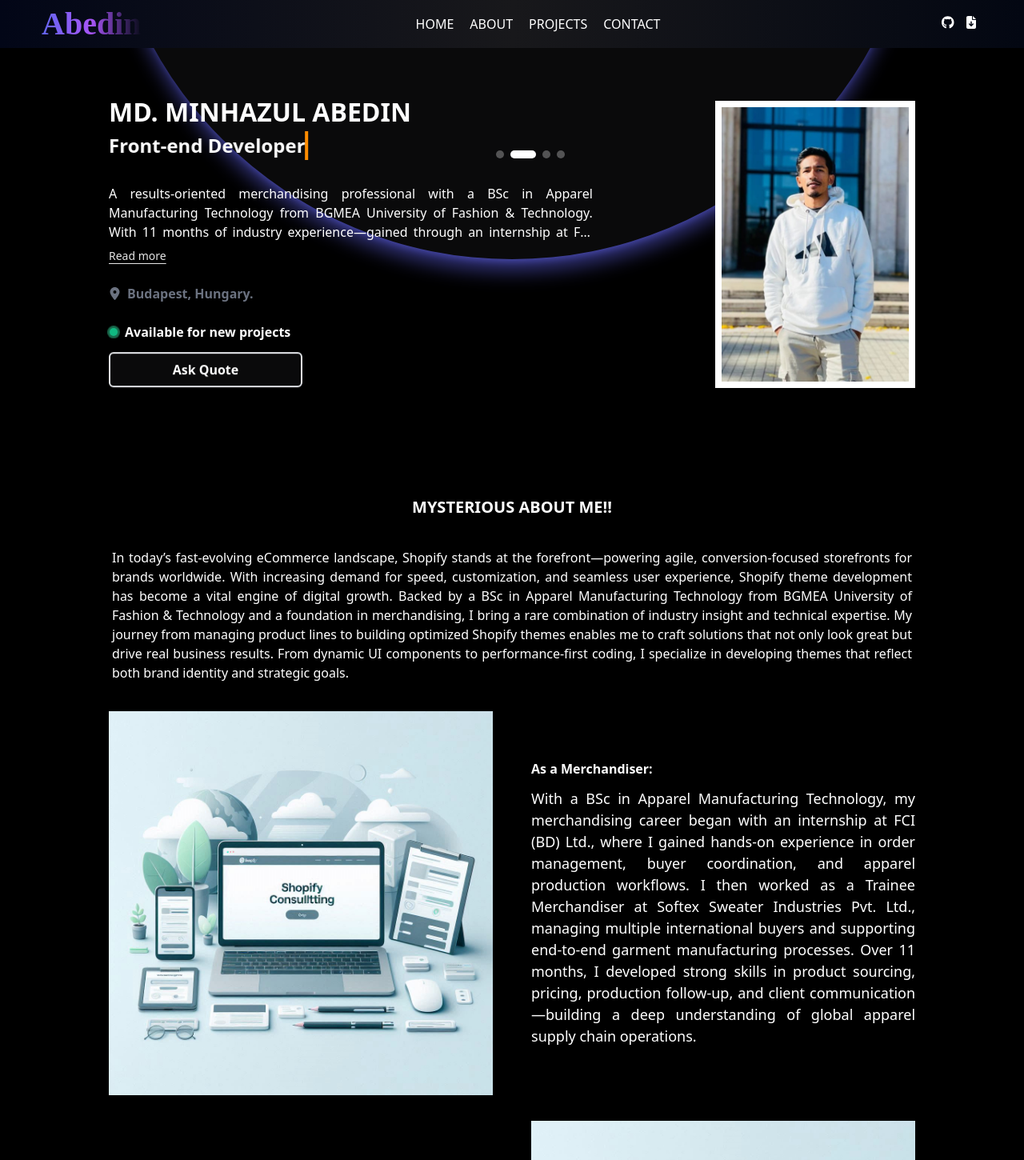
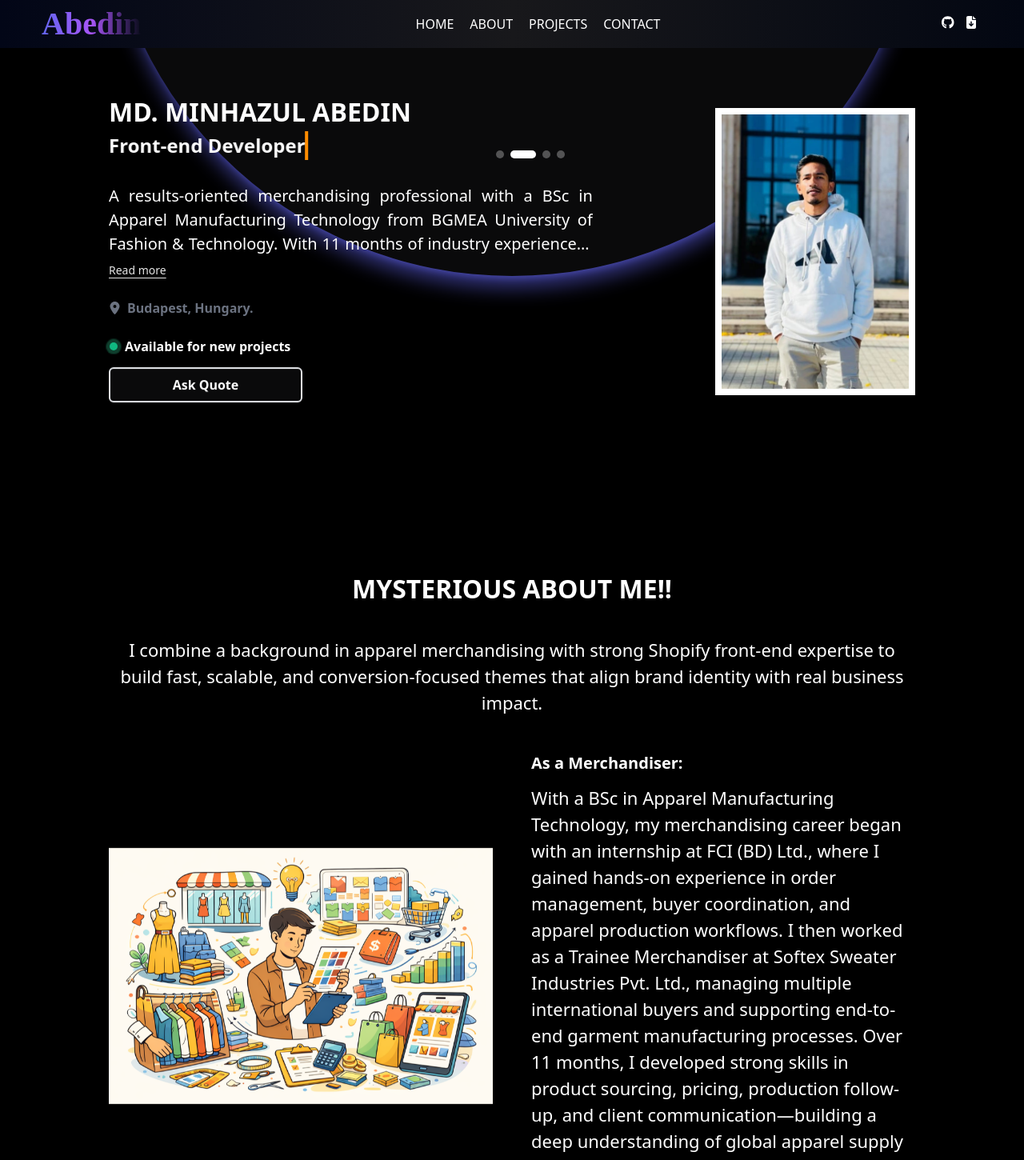
Before and after one commit to min23a/Personal-Web, a Next.js app: page / in a window 1280 px wide. Shown: the top 1450 px of the page at 80% size. Built offline with nearby package versions, Linux system fonts and the light colour scheme; a web font is replaced by a local one.

Commit message:
fixed routing issue

```diff
--- a/Components/Hompage.js
+++ b/Components/Hompage.js
@@ -1,7 +1,7 @@
 import React from 'react'
 import HeaderSection from './Section/HeaderSection';
 import Skills from './Section/Skills';
-import About from './Section/About';
+import AboutMe from './Section/AboutMe';
 import Ending from './Section/Ending';
 import HeroSection from './Section/HeroSection';
 import Pagewidth from '@/Snippet/Pagewidth';
@@ -13,7 +13,7 @@ const Hompage = () => {
         <>
             <Pagewidth>
                 <HeaderSection />
-                <About />
+                <AboutMe />
                 <Skills />
                 <UpworkReviews cls="bg-black rounded-xl my-2 sm:my-4 lg:my-6 shadow-lg shadow-indigo-500/20 py-8 px-5 animate-on-scroll animate-fade-up text-white" reviews={upworkReviews} />
                 <Ending />
--- a/Components/Section/About.js
+++ b/Components/Section/AboutMe.js
@@ -1,11 +1,12 @@
 import React, { useContext } from 'react'
 import { Heading, SubHeading } from '@/Snippet/Typograph'
 import ImageWithText from '@/Snippet/ImageWithText'
-import img from "@/Images/banner2.jpeg"
+import img1 from "@/Images/banner2.jpeg"
+import img2 from "@/Images/merchbanner.png"
 import Image from 'next/image'
 import { DetailsContext } from '../Layout'
 
-const About = () => {
+const AboutMe = () => {
 
     const data = useContext(DetailsContext)
 
@@ -13,16 +14,16 @@ const About = () => {
         <>
             <section id="about" className='pt-3 w-full'>
                 <Heading cls="animate-on-scroll animate-fade-up" >Mysterious About Me!!</Heading>
-                <p className='text-justify w-full m-auto p-3 animate-on-scroll animate-fade-up'>
-                    {data.common_desc}
+                <p className='text-center w-full m-auto p-3 animate-on-scroll animate-fade-up mb-3 sm:mb-6 text-[18px] sm:text-[20px] lg:text-[22px]'>
+                    {data.common_desc_short}
                 </p>
-                <ImageWithText>
-                    <div className='w-full sm:w-[50%] h-auto animate-on-scroll animate-fade-left'>
-                        <Image priority="true" src={img} alt="" className="w-full" />
+                <ImageWithText cls="mb-3 sm:mb-6">
+                    <div className='w-full sm:w-[50%] h-auto animate-on-scroll animate-fade-left flex items-center'>
+                        <Image priority="false" src={img2} alt="" className="w-full" />
                     </div>
                     <div className='w-full sm:w-[50%] h-auto content-center animate-on-scroll animate-fade-right'>
                         <SubHeading>As a Merchandiser:</SubHeading>
-                        <p className='text-[18px] text-justify m-auto mb-3'>
+                        <p className='text-[18px] sm:text-[20px] lg:text-[22px] text-left m-auto mb-3 sm:mb-6'>
                             {data.mer_desc}
                         </p>
                     </div>
@@ -30,12 +31,12 @@ const About = () => {
                 <ImageWithText>
                     <div className='w-full sm:w-[50%] h-auto content-center  animate-on-scroll animate-fade-left'>
                         <SubHeading>As a Developer:</SubHeading>
-                        <p className='text-[18px] text-justify m-auto mb-3'>
+                        <p className='text-[18px] sm:text-[20px] lg:text-[22px] text-left m-auto mb-3 sm:mb-6'>
                             {data.shopify_desc}
                         </p>
                     </div>
                     <div className='w-full sm:w-[50%] h-auto  animate-on-scroll animate-fade-right'>
-                        <Image priority="true" src={img} alt="" className="w-full" />
+                        <Image priority="false" src={img1} alt="" className="w-full" />
                     </div>
                 </ImageWithText>
             </section>
@@ -43,4 +44,4 @@ const About = () => {
     )
 }
 
-export default About
+export default AboutMe
--- a/Components/Section/HeaderSection.js
+++ b/Components/Section/HeaderSection.js
@@ -12,7 +12,7 @@ import { ReadMore } from '@/Snippet/Typograph'
 const HeaderSection = () => {
     const data = useContext(DetailsContext)
     return (
-        <section id="header" className=' pt-3 sm:pt-6 lg:pt-8 pb-4 sm:pb-8 lg:pb-16'>
+        <section id="header" className=' pt-3 sm:pt-6 lg:pt-8 pb-4 sm:pb-8 lg:pb-16 h-[80vh]'>
             <ImageWithText>
                 <div className='relative h-auto max-w-[100%] sm:max-w-[60%] flex justify-center flex-col gap-6 animate-on-scroll animate-fade-up'>
                     <heading>
@@ -23,7 +23,7 @@ const HeaderSection = () => {
                             ))}
                         </Slider>
                     </heading>
-                    <ReadMore contentClassName='text-justify animate-fade' lines={3}>
+                    <ReadMore contentClassName='text-justify animate-fade text-[16px] sm:text-[20px]' lines={3}>
                         {data.main_desc}
                     </ReadMore>
                     <p className='font-bold text-gray-500 flex gap-2 items-center'>
@@ -37,7 +37,7 @@ const HeaderSection = () => {
                         </div>
                         Available for new projects
                     </div>
-                    <Link href="/hire">
+                    <Link href="/contact">
                         <button className='cta_hire w-2/5 text-white animate-bounce transition-colors duration-1000 bg-secondary hover:bg-indigo-500 font-bold border-2 rounded-md p-2'>
                             Ask Quote
                         </button>
--- a/Data/PersonalData.js
+++ b/Data/PersonalData.js
@@ -7,7 +7,8 @@ export const personalData = {
     main_desc: "A results-oriented merchandising professional with a BSc in Apparel Manufacturing Technology from BGMEA University of Fashion & Technology. With 11 months of industry experience—gained through an internship at FCI (BD) Ltd. and a Trainee Merchandiser role at Softex Sweater Industries Pvt. Ltd.—I have developed a strong ability to manage buyer relationships and navigate the complex demands of the apparel supply chain. With hands-on approach and keen industry insight contribute to streamlined operations and measurable business growth.",
     mer_sub: "Merchandiser || BSc in Apparel Manufacturing & Technology",
     shopify_sub: "Professional Shopify Expert & MERN Stack Developer.",
-    common_desc: "In today’s fast-evolving eCommerce landscape, Shopify stands at the forefront—powering agile, conversion-focused storefronts for brands worldwide. With increasing demand for speed, customization, and seamless user experience, Shopify theme development has become a vital engine of digital growth. Backed by a BSc in Apparel Manufacturing Technology from BGMEA University of Fashion & Technology and a foundation in merchandising, I bring a rare combination of industry insight and technical expertise. My journey from managing product lines to building optimized Shopify themes enables me to craft solutions that not only look great but drive real business results. From dynamic UI components to performance-first coding, I specialize in developing themes that reflect both brand identity and strategic goals.",
+    common_desc: "In today’s fast-moving eCommerce landscape, Shopify powers high-performance, conversion-focused storefronts worldwide. With a BSc in Apparel Manufacturing Technology and a background in merchandising, I bring a unique blend of industry insight and front-end expertise to Shopify theme development. My experience bridges product strategy and performance-driven design, allowing me to build fast, scalable, and brand-aligned Shopify themes that deliver real business results.",
+    common_desc_short: "I combine a background in apparel merchandising with strong Shopify front-end expertise to build fast, scalable, and conversion-focused themes that align brand identity with real business impact.",
     mer_short: "A dedicated merchandising professional with a BSc in Apparel Manufacturing Technology from BGMEA University of Fashion & Technology, I bring 11 months of hands-on industry experience. My journey began with a merchandising internship at FCI (BD) Ltd., followed by a role as a Trainee Merchandiser at Softex Sweater Industries Pvt. Ltd., where I handled multiple buyers and coordinated end-to-end order execution. This experience sharpened my ability to navigate the fast-paced apparel industry, manage client expectations, and contribute directly to business growth through detail-oriented, results-driven execution.",
     tech_short: "A seasoned Shopify theme developer with 3+ years of experience, I specialize in crafting custom, high-performance storefronts using Liquid, JavaScript, and modern Shopify architecture. My work focuses on building visually compelling, SEO-optimized themes that elevate user experience and drive measurable growth. From speed-focused coding to strategic UI enhancements, I help brands stand out, engage customers, and convert traffic into sales—without relying on third-party apps or bloated code.",
     meta: "Md. Minhazul Abedin, A results-oriented merchandising professional with a BSc in Apparel Manufacturing Technology from BGMEA University of Fashion & Technology. With 11 months of industry experience—gained through an internship at FCI (BD) Ltd. and a Trainee Merchandiser role at Softex Sweater Industries Pvt. Ltd.—he has developed a strong ability to manage buyer relationships and navigate the complex demands of the apparel supply chain. His hands-on approach and keen industry insight contribute to streamlined operations and measurable business growth.",
--- a/Snippet/CardImg.js
+++ b/Snippet/CardImg.js
@@ -4,7 +4,7 @@ import React from 'react'
 const CardImg = ({ cls, img, w, h }) => {
     return (
         <div className={cls ? cls + ' max-w-[400px] max-h-[400px]' : 'max-w-[400px] max-h-[400px]'}>
-            <Image priority="true" width={w} height={h} src={img} alt="" />
+            <Image priority="false" width={w} height={h} src={img} alt="" />
         </div>
     )
 }
--- a/Snippet/Typograph.js
+++ b/Snippet/Typograph.js
@@ -4,7 +4,7 @@ import { useId, useMemo, useState } from 'react'
 export const SubHeading = ({ children, id, cls }) => {
     return (
         <>
-            <h3 id={id ? id : ""} className={`font-bold text-left text-[16px] capitalise my-3 ${cls}`}>{children}</h3>
+            <h3 id={id ? id : ""} className={`font-bold text-left text-[16px] sm:text-[20px] capitalise mb-3 ${cls}`}>{children}</h3>
         </>
     )
 }
@@ -12,7 +12,7 @@ export const SubHeading = ({ children, id, cls }) => {
 export const Heading = ({ children, id, cls, hr }) => {
     return (
         <>
-            <h1 id={id ? id : ""} className={"font-bold text-center text-[20px] uppercase my-6 " + cls}>{children}</h1>
+            <h1 id={id ? id : ""} className={"font-bold text-center text-[20px] sm:text-[32px] uppercase mb-6 " + cls}>{children}</h1>
             {hr ? <hr /> : null}
         </>
     )
--- a/pages/about.js
+++ b/pages/about.js
@@ -1,5 +1,5 @@
 import Layout from '@/Components/Layout';
-import About from '@/Components/Section/About';
+import About from '@/Components/Section/AboutMe';
 import React, { createContext } from 'react'
 
 export const AboutDetails = createContext();
--- a/pages/contact.js
+++ b/pages/contact.js
@@ -22,7 +22,7 @@ const contact = () => {
             </Head>
             <HireDetails.Provider value={hireDetails}>
                 <main>
-                    <section className="sticky top-0 w-full text-white font-bold bg-secondary z-50">
+                    <section className="sticky top-0 w-full text-white bg-secondary z-50">
                         <Navigation />
                     </section>
 
```
Also changed, not shown: Images/merchbanner.png (added).
